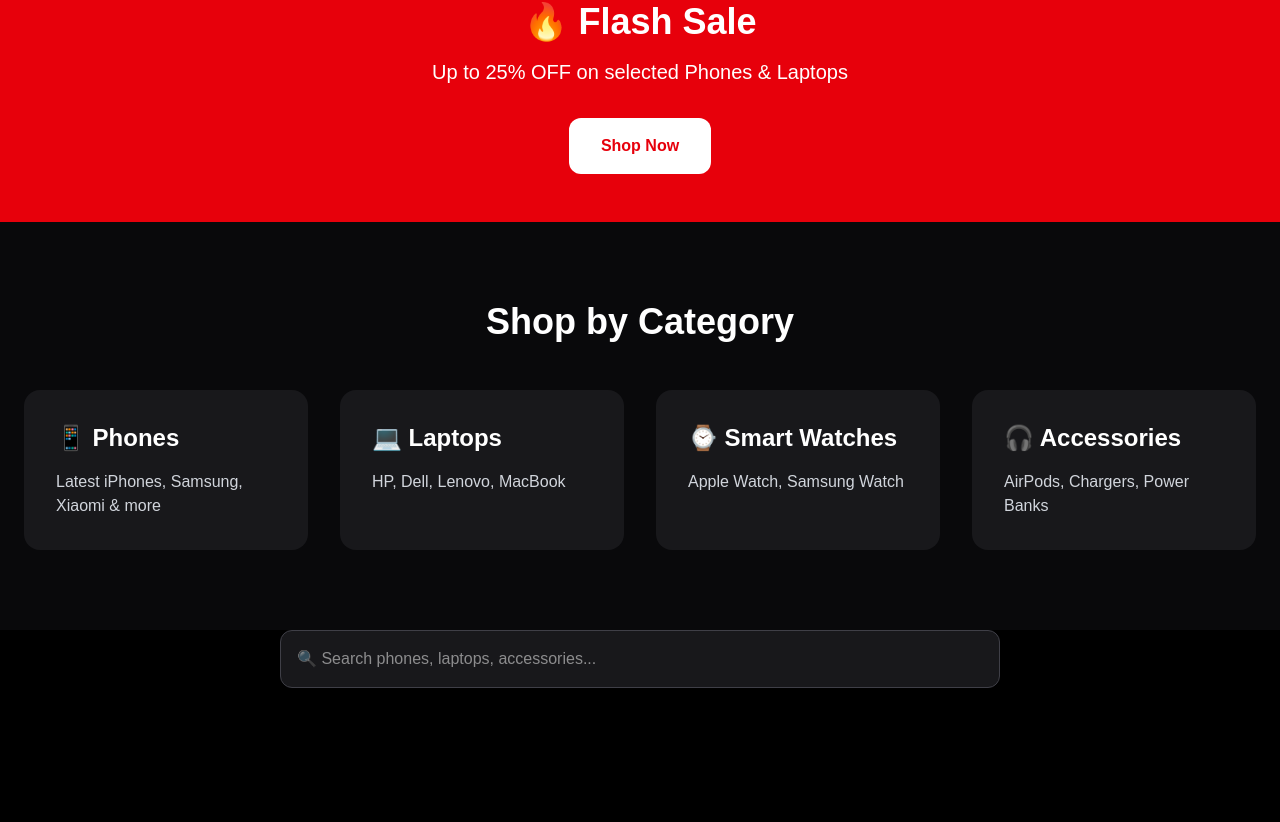
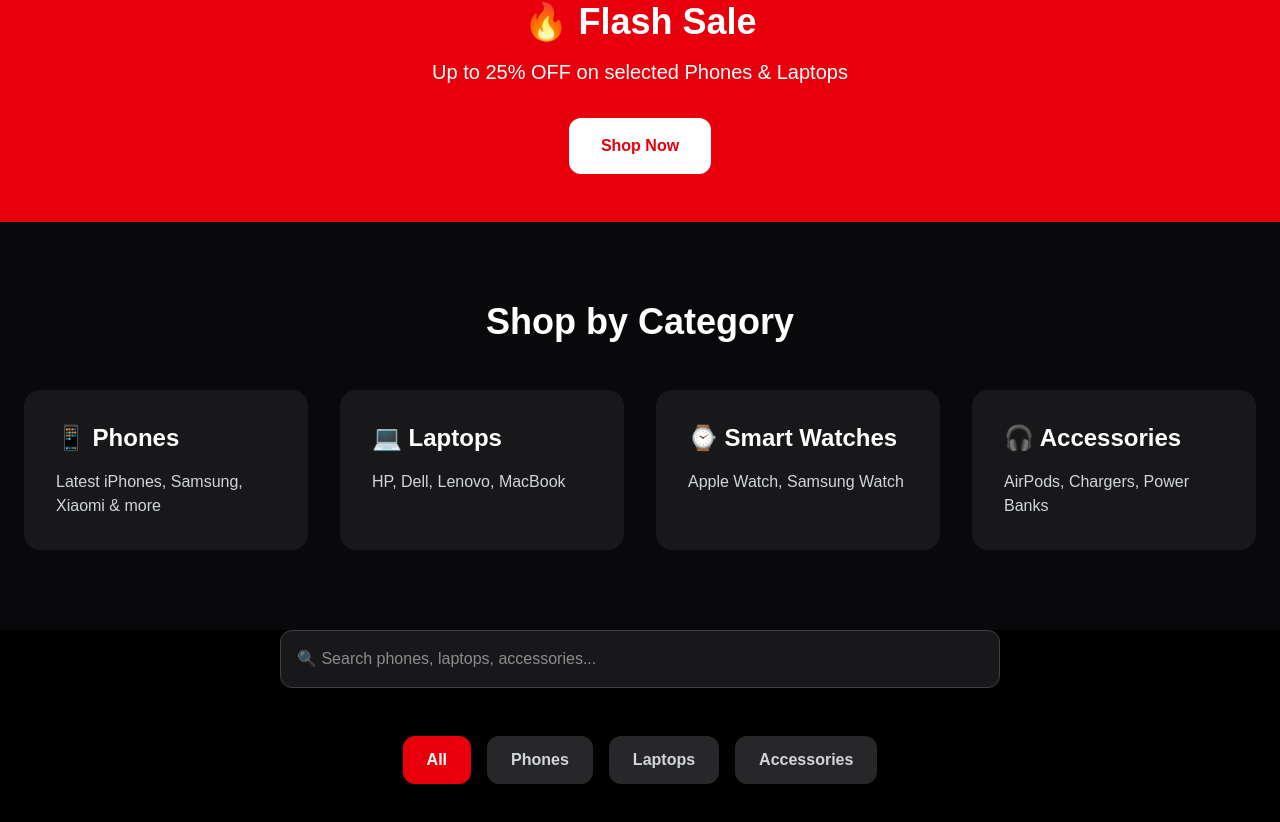
Before and after one commit to secbyola/tams-hub, a React (Vite) app: page / in a window 1280 px wide. Shown: the part 554-1376 px from the top of the page. Before the commit the page ends 1290 px from the top, so only its background shows below. Built offline with nearby package versions, Linux system fonts and the light colour scheme.

Commit message:
Test CategoryFilter

```diff
--- a/src/pages/Home.jsx
+++ b/src/pages/Home.jsx
@@ -3,9 +3,11 @@ import Hero from "../components/Hero";
 import FlashSale from "../components/FlashSale";
 import Categories from "../components/Categories";
 import SearchBar from "../components/SearchBar";
+import CategoryFilter from "../components/CategoryFilter";
 
 export default function Home() {
   const [searchTerm, setSearchTerm] = useState("");
+  const [category, setCategory] = useState("All");
 
   return (
     <>
@@ -13,6 +15,10 @@ export default function Home() {
       <FlashSale />
       <Categories />
       <SearchBar onSearch={setSearchTerm} />
+      <CategoryFilter
+        selectedCategory={category}
+        onCategoryChange={setCategory}
+      />
     </>
   );
 }
```
